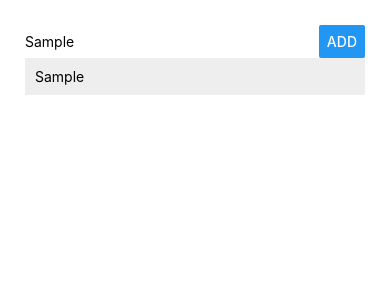
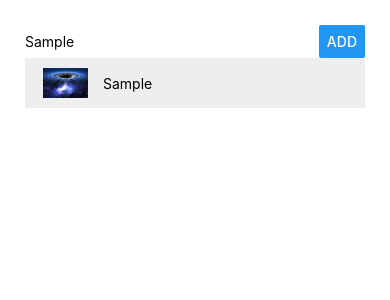
Before and after one commit to seen2/HelloWorld, a React Native app: screen / in a window 390 px wide. Both pictures are taken after typing "Sample" into the empty fields and a click on the button "ADD". Shown: the top 300 px of the page. Built offline with nearby package versions, Linux system fonts and the light colour scheme.

Commit message:
Adding static or local image

```diff
--- a/App.js
+++ b/App.js
@@ -3,6 +3,7 @@ import { StyleSheet, Text, View, TextInput, Button } from "react-native";
 
 import PlaceList from "./src/components/placeList/PlaceList";
 import PlaceInput from "./src/components/placeInput/PlaceInput";
+import placeImage from "./src/assets/beautiful-place.jpg";
 
 export default class App extends React.Component {
   state = {
@@ -19,7 +20,8 @@ export default class App extends React.Component {
       return {
         places: prevState.places.concat({
           key: prevState.places.length,
-          value: prevState.placeName,
+          name: prevState.placeName,
+          image: placeImage,
         }),
       };
     });
--- a/src/components/listItems/ListItesm.js
+++ b/src/components/listItems/ListItesm.js
@@ -1,9 +1,10 @@
 import React from "react";
-import { View, Text, StyleSheet, TouchableOpacity } from "react-native";
+import { View, Text, StyleSheet, TouchableOpacity, Image } from "react-native";
 
-const ListItem = ({ placeName, onItemPressed }) => (
-  <TouchableOpacity style={styles.listItem} onPress={onItemPressed}>
-    <View>
+const ListItem = ({ placeName, onItemPressed, placeImage }) => (
+  <TouchableOpacity onPress={onItemPressed}>
+    <View style={styles.listItem}>
+      <Image resizeMode="contain" style={styles.placeImg} source={placeImage} />
       <Text>{placeName}</Text>
     </View>
   </TouchableOpacity>
@@ -15,6 +16,14 @@ const styles = StyleSheet.create({
     padding: 10,
     marginBottom: 5,
     backgroundColor: "#eee",
+    flexDirection: "row",
+    alignItems: "center",
+  },
+  placeImg: {
+    marginRight: 8,
+    // alignItems: "center",
+    width: 60,
+    height: 30,
   },
 });
 
--- a/src/components/placeList/PlaceList.js
+++ b/src/components/placeList/PlaceList.js
@@ -10,7 +10,8 @@ const PlaceList = (props) => {
       data={props.places}
       renderItem={(info) => (
         <ListItem
-          placeName={info.item.value}
+          placeName={info.item.name}
+          placeImage={info.item.image}
           onItemPressed={() => props.onItemDeleted(info.item.key)}
         />
       )}
```
Also changed, not shown: src/assets/beautiful-place.jpg (added).
